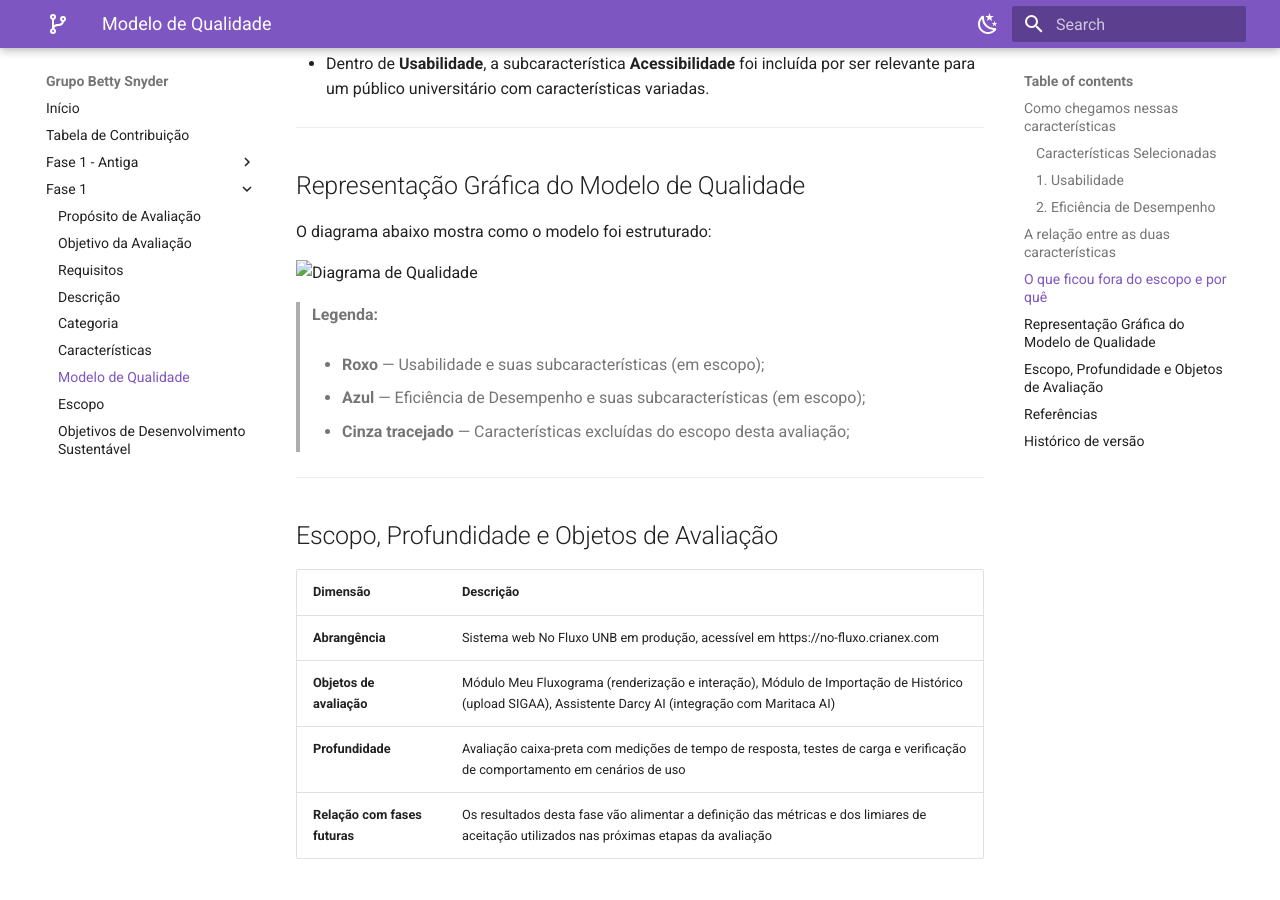
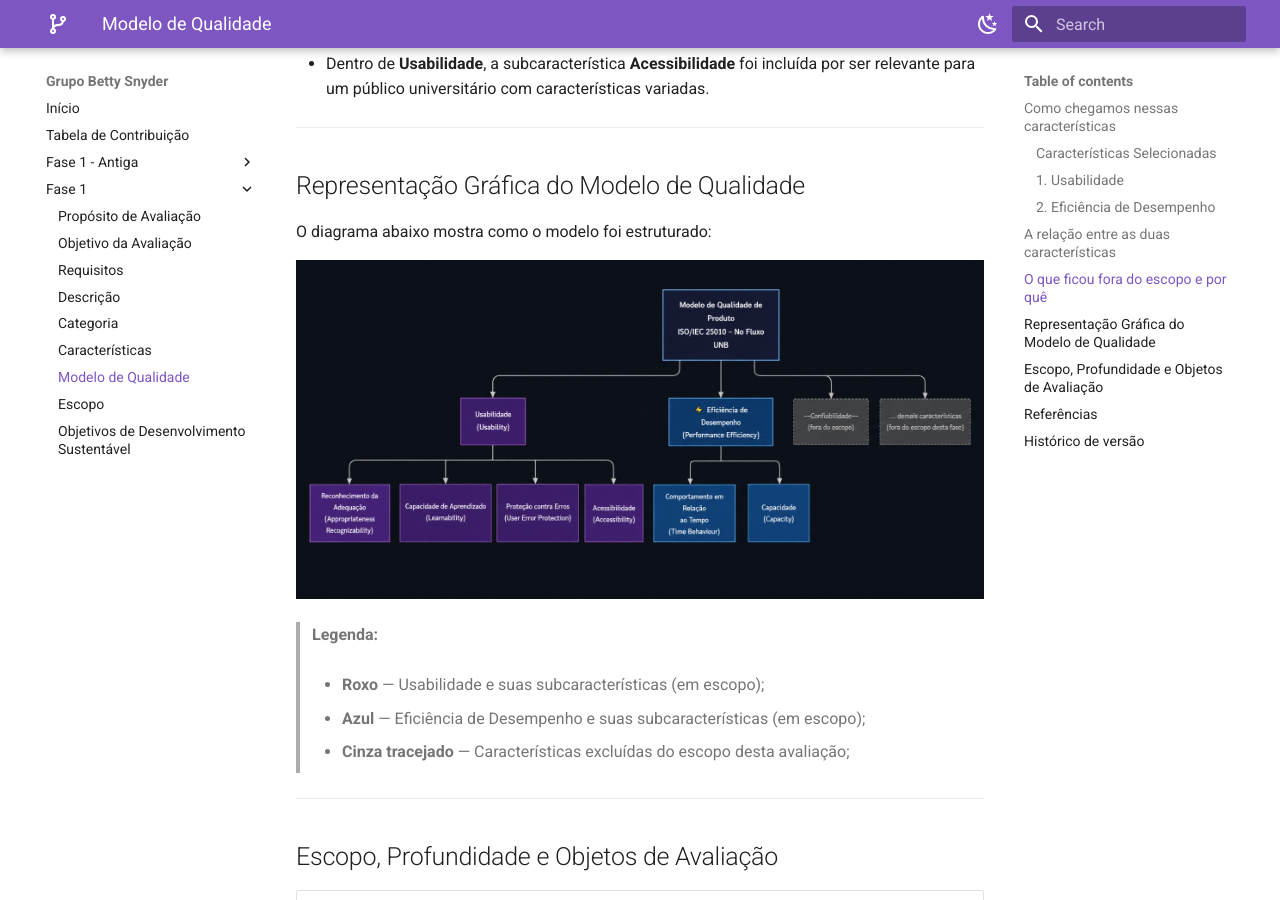
Before and after one commit to Ana-Luiza-SC/2026-1_T01_BETTY_SNYDER, an MkDocs documentation site: the page built from docs/fase_1_v2/modelo.md, in a window 1280 px wide and 900 px high, scrolled down 2166 px. Built offline with MkDocs 1.6.1 and Material for MkDocs 9.7.7, drawn with Linux system fonts in a browser that asks for light colours.

Commit message:
Update image format in modelo.md

```diff
--- a/docs/fase_1_v2/modelo.md
+++ b/docs/fase_1_v2/modelo.md
@@ -49,7 +49,7 @@ Nem tudo do modelo ISO/IEC 25010 foi incluído. As escolhas foram intencionais:
 
 O diagrama abaixo mostra como o modelo foi estruturado:
 
-![Diagrama de Qualidade](../assets/fase1/DiagramaQualidadeDeProduto.png)
+![Diagrama de Qualidade](../assets/fase1/DiagramaQualidadeDeProduto.jpeg)
 
 > **Legenda:**
 
```
